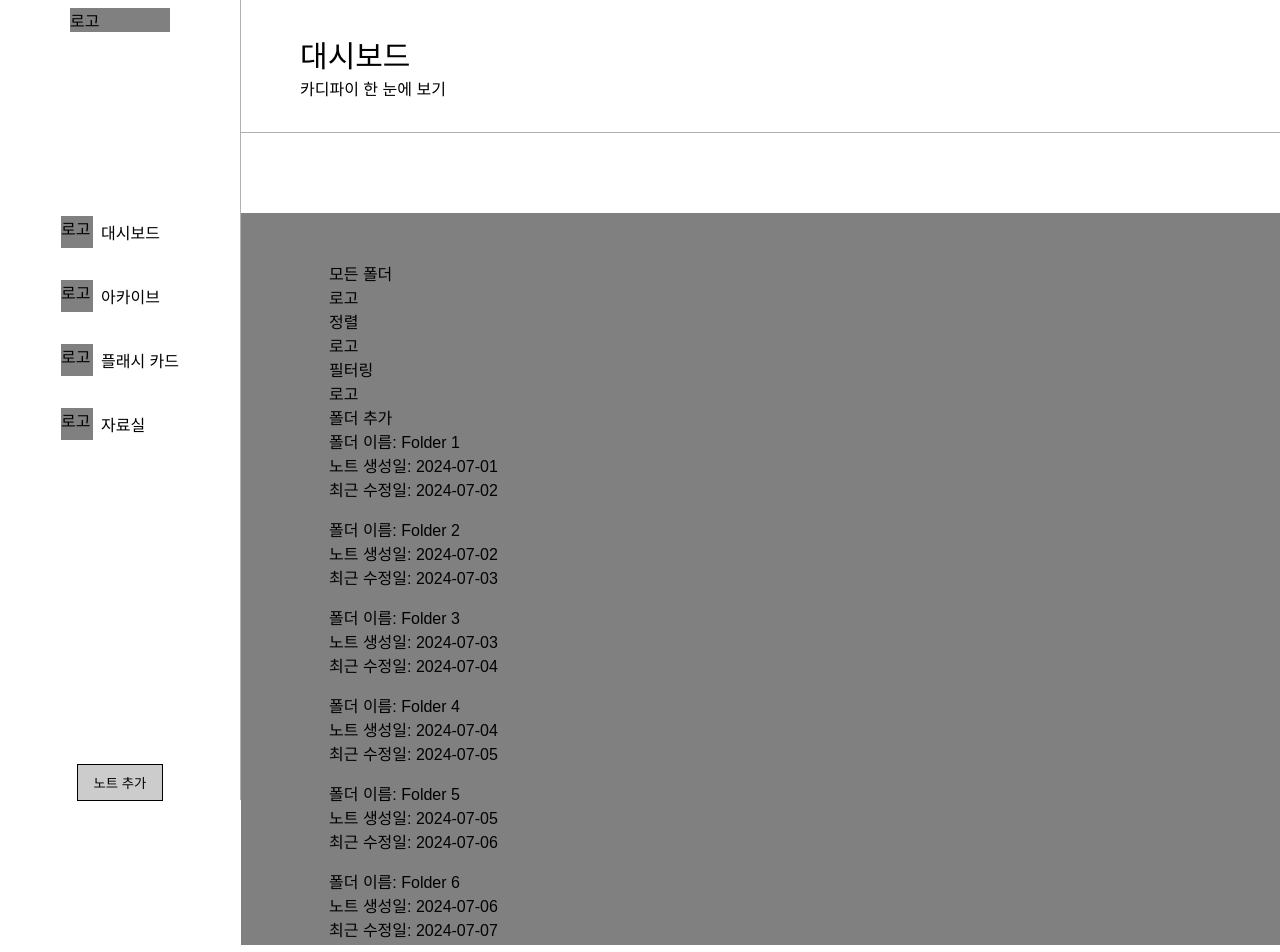
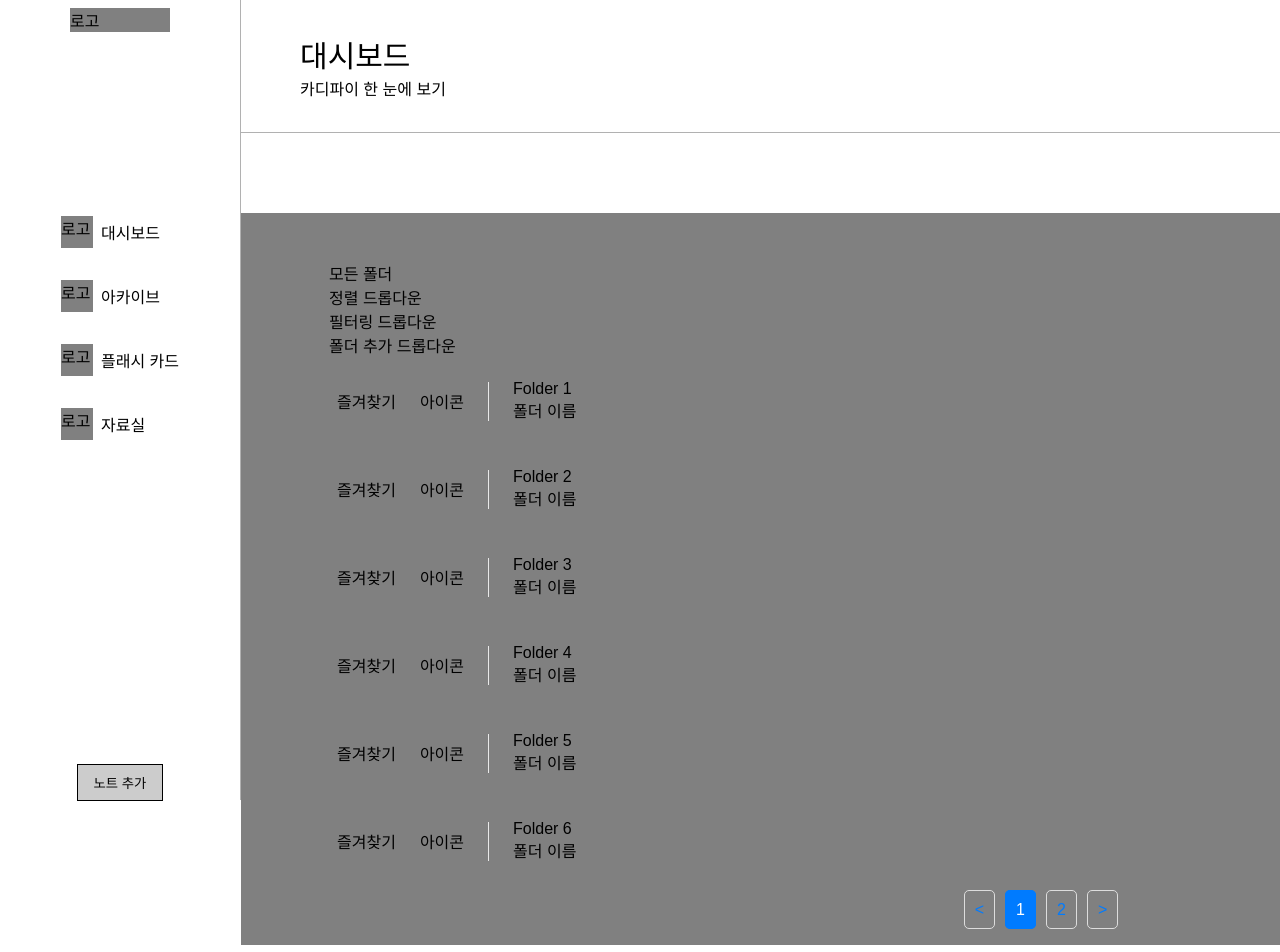
Before and after one commit to UMC-CARDIFY/Client-V1, a React (Vite) app: page /archive in a window 1280 px wide. Shown: the top 952 px of the page. Built offline with nearby package versions, Linux system fonts and the light colour scheme.

Commit message:
feat: 페이지네이션 부분 스타일링 및 더미데이터 수정

```diff
--- a/src/api/archive/dummyData.js
+++ b/src/api/archive/dummyData.js
@@ -1,17 +1,15 @@
-
-
 const DummyData = () => {
   return [
-    { folderName: 'Folder 1', createdDate: '2024-07-01', modifiedDate: '2024-07-02' },
-    { folderName: 'Folder 2', createdDate: '2024-07-02', modifiedDate: '2024-07-03' },
-    { folderName: 'Folder 3', createdDate: '2024-07-03', modifiedDate: '2024-07-04' },
-    { folderName: 'Folder 4', createdDate: '2024-07-04', modifiedDate: '2024-07-05' },
-    { folderName: 'Folder 5', createdDate: '2024-07-05', modifiedDate: '2024-07-06' },
-    { folderName: 'Folder 6', createdDate: '2024-07-06', modifiedDate: '2024-07-07' },
-    { folderName: 'Folder 7', createdDate: '2024-07-07', modifiedDate: '2024-07-08' },
-    { folderName: 'Folder 8', createdDate: '2024-07-08', modifiedDate: '2024-07-09' },
-    { folderName: 'Folder 9', createdDate: '2024-07-09', modifiedDate: '2024-07-10' },
-    { folderName: 'Folder 10', createdDate: '2024-07-10', modifiedDate: '2024-07-11' },
+    { folderName: 'Folder 1', modifiedDate: '2024-07-02', noteCount: '0개' },
+    { folderName: 'Folder 2', modifiedDate: '2024-07-03', noteCount: '2개' },
+    { folderName: 'Folder 3', modifiedDate: '2024-07-04', noteCount: '1개' },
+    { folderName: 'Folder 4', modifiedDate: '2024-07-05', noteCount: '3개' },
+    { folderName: 'Folder 5', modifiedDate: '2024-07-06', noteCount: '5개' },
+    { folderName: 'Folder 6', modifiedDate: '2024-07-07', noteCount: '4개' },
+    { folderName: 'Folder 7', modifiedDate: '2024-07-08', noteCount: '0개' },
+    { folderName: 'Folder 8', modifiedDate: '2024-07-09', noteCount: '2개' },
+    { folderName: 'Folder 9', modifiedDate: '2024-07-10', noteCount: '1개' },
+    { folderName: 'Folder 10', modifiedDate: '2024-07-11', noteCount: '0개' },
   ];
 };
 
--- a/src/pages/Archive/components/Frame.jsx
+++ b/src/pages/Archive/components/Frame.jsx
@@ -10,12 +10,17 @@ const FrameContainer = styled.div`
     background: gray;
     margin: 5rem auto;
     padding: 0 5.5rem;
+    display: flex;
+  flex-direction: column;
   `
 
   const PaginationContainer = styled.div`
     display: flex;
     justify-content: center;
-  padding: 10px;
+    margin-bottom: 1rem;
+    margin-top: auto;
+    align-self: flex-end; /* 하단에 정렬 */
+    width: 100%;
 
     .pagination {
       display: flex;
@@ -43,6 +48,41 @@ const PaginationContainer = styled.div`
     }
   `;
 
+  const FolderData = styled.div`
+    display: flex;
+    flex-direction: row;
+    min-width: 37.75rem;
+    padding: 1.25rem 0.5rem;
+    align-items: center;
+    gap: 1.5rem;
+    width: 100%;
+  `;
+
+  const LeftData = styled.div`
+    display: flex;
+    flex-direction: row;
+    gap: 1.5rem;
+    align-items:center;
+  `;
+
+  const Line= styled.div`
+    width: 0.0625rem;
+    height: 2.4375rem;
+    background: #E9E9E9;
+  `;
+
+  const RightData = styled.div`
+    display:flex;
+    flex-direction: row;
+    justify-content: flex-end;
+    gap: 1.5rem;
+  `;
+
+  const FlexSpacer = styled.div`
+    flex-grow: 1;
+  `;
+
+
 
   const Frame = () => {
 
@@ -66,26 +106,49 @@ const Frame = () => {
       <FrameContainer>
         <div style={{ paddingTop: '3rem' }}>모든 폴더</div>
         <div>
-        <div>로고</div>
-        <div>정렬</div>
-        <div>로고</div>
-        <div>필터링</div>
-        <div>로고</div>
-        <div>폴더 추가</div>
+          <div>정렬 드롭다운</div>
+          <div>필터링 드롭다운</div>
+          <div>폴더 추가 드롭다운</div>
         </div>
         <div>
           {currentData.map((item, index) => (
-          <div key={index} style={{ marginBottom: '1rem' }}>
-            <div>폴더 이름: {item.folderName}</div>
-            <div>노트 생성일: {item.createdDate}</div>
-            <div>최근 수정일: {item.modifiedDate}</div>
+              <FolderData key={index}>
+                <LeftData>
+                  <div>즐겨찾기</div>
+                  <div>아이콘</div>
+                  <Line></Line>
+                  <div style={{display:'flex',flexDirection:'column'}}>
+                    <div>{item.folderName}</div>
+                    <div>폴더 이름</div>
                   </div>
+
+                </LeftData>
+
+                <FlexSpacer />
+
+                <RightData>
+                  <Line />
+                  <div>
+                    <div>{item.noteCount}</div>
+                    <div>포함된 노트 개수</div>
+                  </div>
+
+                  <Line />
+                  <div>
+                    <div>{item.modifiedDate}</div>
+                    <div>최근 수정일</div>
+                  </div>
+                  <div>더보기</div>
+                </RightData>
+
+
+            </FolderData>
           ))}
         </div>
         <PaginationContainer>
           <ReactPaginate
-          previousLabel={'이전'}
-          nextLabel={'다음'}
+            previousLabel={'<'}
+            nextLabel={'>'}
             breakLabel={'...'}
             breakClassName={'break-me'}
             pageCount={Math.ceil(Data.length / itemsPerPage)}
```
Lines whose indentation alone changed are shown as unchanged.
